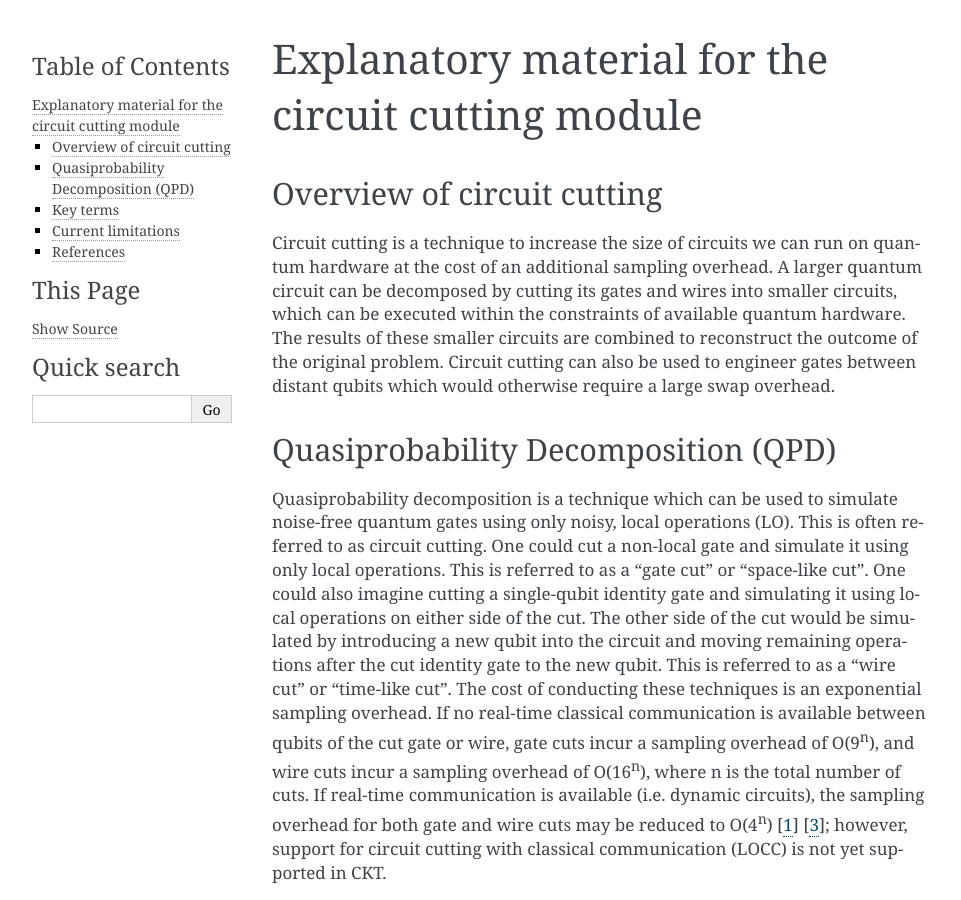
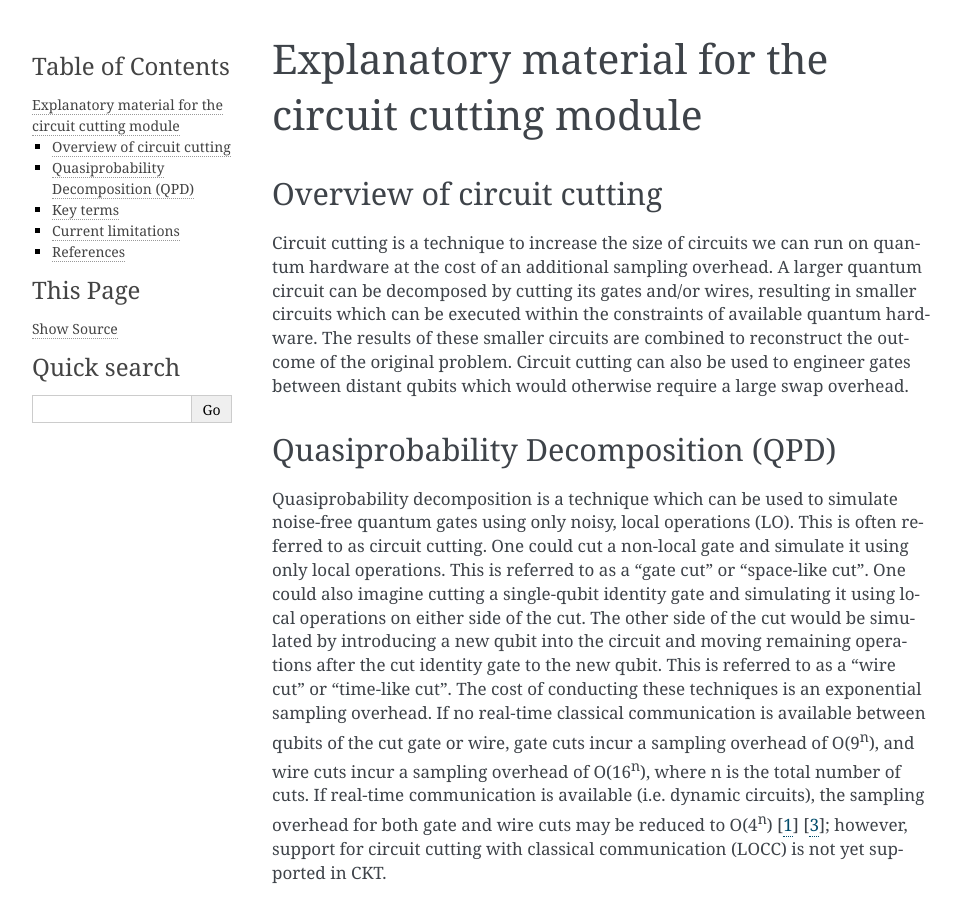
Before and after one commit to Qiskit/qiskit-addon-cutting, a Sphinx documentation site: the page built from docs/circuit_cutting/explanation/index.rst, in a window 1280 px wide and 900 px high. Shown: the whole window, without its empty margins (148-1109 px from the left). Built offline with Sphinx 7.4.7, drawn with Linux system fonts in a browser that asks for light colours.

Commit message:
Update docs/circuit_cutting/explanation/index.rst
Co-authored-by: Jim Garrison <garrison@ibm.com>

```diff
--- a/docs/circuit_cutting/explanation/index.rst
+++ b/docs/circuit_cutting/explanation/index.rst
@@ -4,7 +4,7 @@ Explanatory material for the circuit cutting module
 
 Overview of circuit cutting
 ---------------------------
-Circuit cutting is a technique to increase the size of circuits we can run on quantum hardware at the cost of an additional sampling overhead. A larger quantum circuit can be decomposed by cutting its gates and wires into smaller circuits, which can be executed within the constraints of available quantum hardware. The results of these smaller circuits are combined to reconstruct the outcome of the original problem. Circuit cutting can also be used to engineer gates between distant qubits which would otherwise require a large swap overhead.
+Circuit cutting is a technique to increase the size of circuits we can run on quantum hardware at the cost of an additional sampling overhead. A larger quantum circuit can be decomposed by cutting its gates and/or wires, resulting in smaller circuits which can be executed within the constraints of available quantum hardware. The results of these smaller circuits are combined to reconstruct the outcome of the original problem. Circuit cutting can also be used to engineer gates between distant qubits which would otherwise require a large swap overhead.
 
 Quasiprobability Decomposition (QPD)
 ------------------------------------
```
